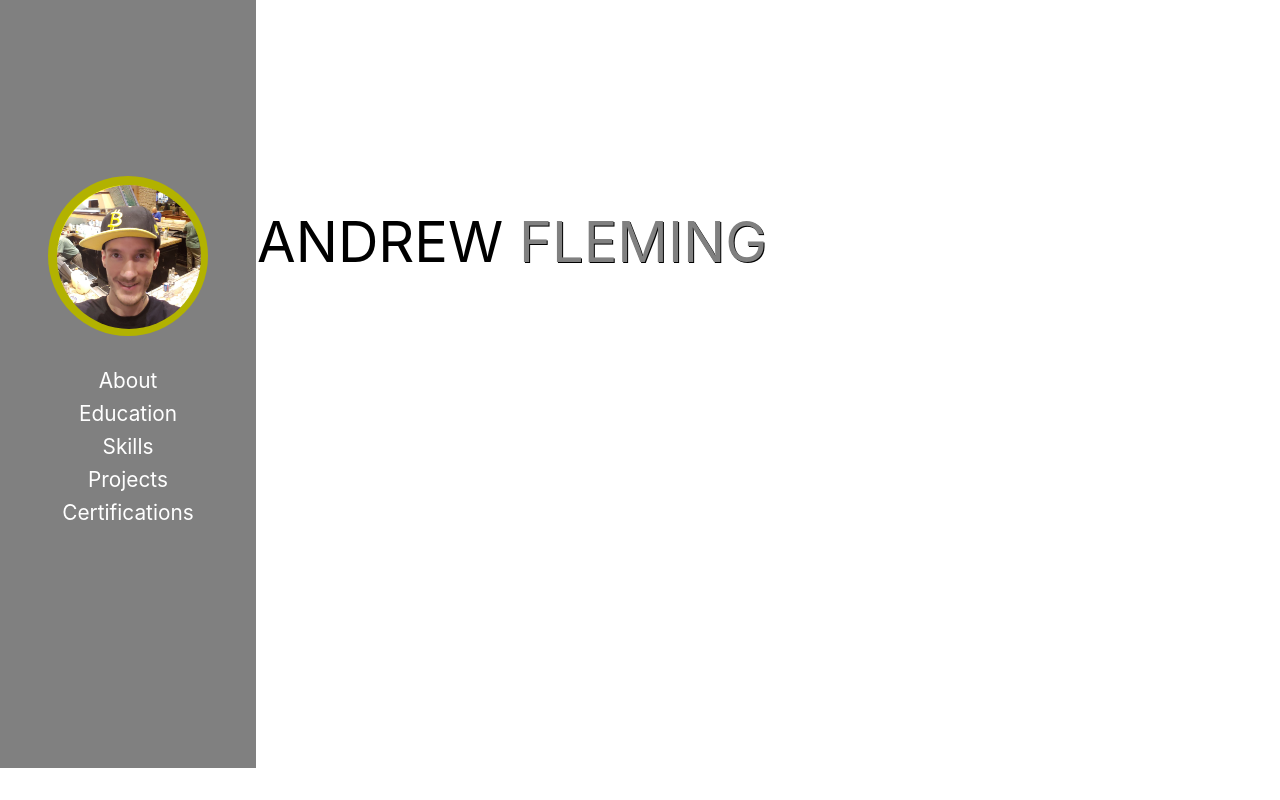
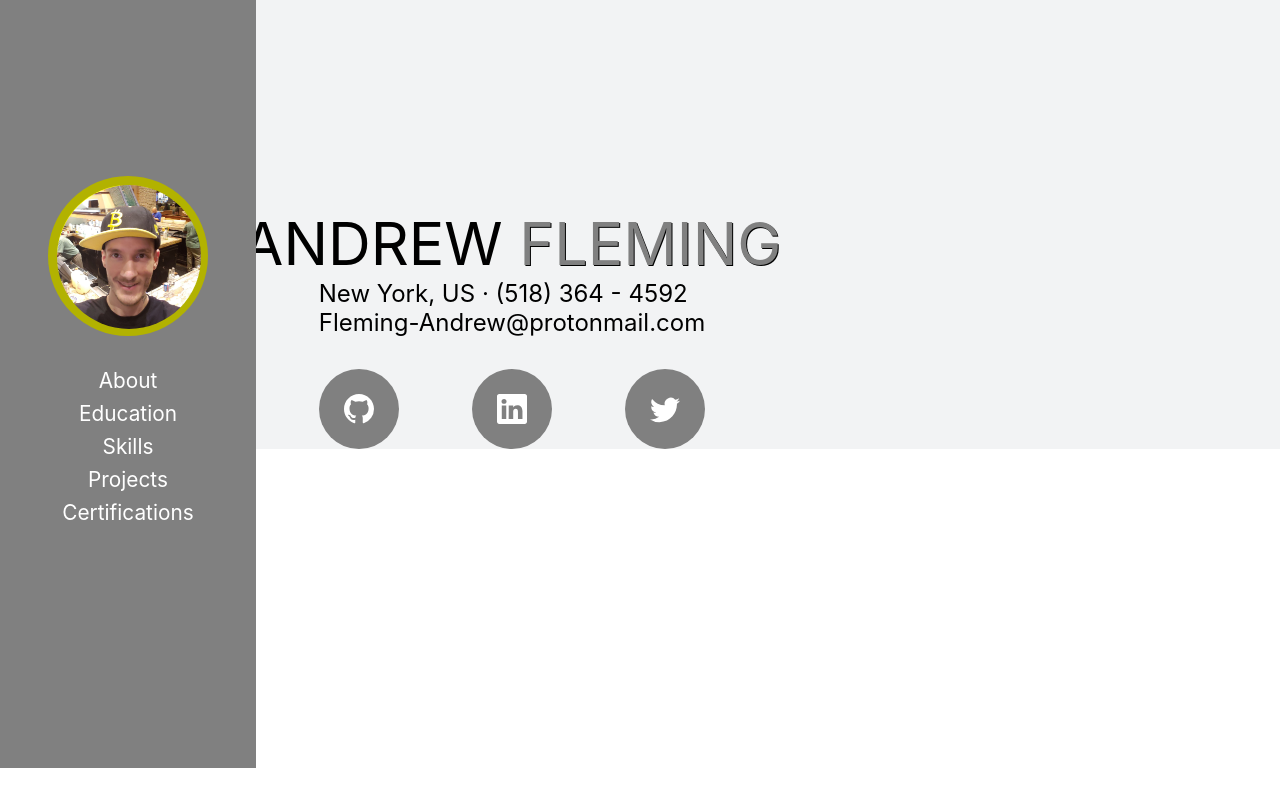
Before and after one commit to andrew-fleming/my-portfolio, a React (Create React App) app: page / in a window 1280 px wide. Built offline with nearby package versions, Linux system fonts and the light colour scheme.

Commit message:
Began About Me section

```diff
--- a/package.json
+++ b/package.json
@@ -6,6 +6,7 @@
     "@testing-library/jest-dom": "^5.11.4",
     "@testing-library/react": "^11.1.0",
     "@testing-library/user-event": "^12.1.10",
+    "bootstrap-icons": "^1.2.2",
     "react": "^17.0.1",
     "react-dom": "^17.0.1",
     "react-scripts": "4.0.1",
--- a/src/App.js
+++ b/src/App.js
@@ -1,10 +1,17 @@
 import './App.css';
 import Main from './components/Main'
+import styled from 'styled-components'
+
+const Background = styled.div`
+  background-color: #F2F3F4;
+`;
 
 function App() {
   return (
-      <Main>
-      </Main>
+
+    <Background>
+      <Main/>
+    </Background>
 
   );
 }
--- a/src/components/About.jsx
+++ b/src/components/About.jsx
@@ -7,8 +7,14 @@
     justify-content: center;
 `;
 
+const SubContainer = styled.div`
+    display: flex;
+    flex-direction: column;
+    align-items: center;
+`;
+
 const Title = styled.div`
-    font-size: 3.5rem;
+    font-size: 3.7rem;
 `;
 
 const Color = styled.span`
@@ -16,14 +22,50 @@
     text-shadow: 1px 1px black;
 `;
 
+const Location = styled.span`
+    font-size: 1.5rem;
+`;
+
+const ImgCircle = styled.div`
+    background-color: grey;
+    width: 5rem;
+    height: 5rem;
+    border-radius: 2.5rem;
+    display: flex;
+    align-items: center;
+    justify-content: center;
+`;
+
+const ImgDiv = styled.div`
+    margin-top: 2rem;
+    display: flex;
+    justify-content: space-between;
+`;
+
 export default function About() {
 
     let firstName = 'ANDREW '
     let lastName = 'FLEMING'
 
+    let location = 'New York, US · (518) 364 - 4592'
+    let email = 'Fleming-Andrew@protonmail.com'
+
+    let linkedinIcon = <svg xmlns="http://www.w3.org/2000/svg" width="30" height="30" fill="white" class="bi bi-linkedin" viewBox="0 0 16 16">
+        <path d="M0 1.146C0 .513.526 0 1.175 0h13.65C15.474 0 16 .513 16 1.146v13.708c0 .633-.526 1.146-1.175 1.146H1.175C.526 16 0 15.487 0 14.854V1.146zm4.943 12.248V6.169H2.542v7.225h2.401zm-1.2-8.212c.837 0 1.358-.554 1.358-1.248-.015-.709-.52-1.248-1.342-1.248-.822 0-1.359.54-1.359 1.248 0 .694.521 1.248 1.327 1.248h.016zm4.908 8.212V9.359c0-.216.016-.432.08-.586.173-.431.568-.878 1.232-.878.869 0 1.216.662 1.216 1.634v3.865h2.401V9.25c0-2.22-1.184-3.252-2.764-3.252-1.274 0-1.845.7-2.165 1.193v.025h-.016a5.54 5.54 0 0 1 .016-.025V6.169h-2.4c.03.678 0 7.225 0 7.225h2.4z"/>
+        </svg>
+
+    let githubIcon = <svg xmlns="http://www.w3.org/2000/svg" width="30" height="30" fill="white" class="bi bi-github" viewBox="0 0 16 16">
+        <path d="M8 0C3.58 0 0 3.58 0 8c0 3.54 2.29 6.53 5.47 7.59.4.07.55-.17.55-.38 0-.19-.01-.82-.01-1.49-2.01.37-2.53-.49-2.69-.94-.09-.23-.48-.94-.82-1.13-.28-.15-.68-.52-.01-.53.63-.01 1.08.58 1.23.82.72 1.21 1.87.87 2.33.66.07-.52.28-.87.51-1.07-1.78-.2-3.64-.89-3.64-3.95 0-.87.31-1.59.82-2.15-.08-.2-.36-1.02.08-2.12 0 0 .67-.21 2.2.82.64-.18 1.32-.27 2-.27.68 0 1.36.09 2 .27 1.53-1.04 2.2-.82 2.2-.82.44 1.1.16 1.92.08 2.12.51.56.82 1.27.82 2.15 0 3.07-1.87 3.75-3.65 3.95.29.25.54.73.54 1.48 0 1.07-.01 1.93-.01 2.2 0 .21.15.46.55.38A8.012 8.012 0 0 0 16 8c0-4.42-3.58-8-8-8z"/>
+        </svg>
+
+    let twitterIcon = <svg xmlns="http://www.w3.org/2000/svg" width="30" height="30" fill="white" class="bi bi-twitter" viewBox="0 0 16 16">
+        <path d="M5.026 15c6.038 0 9.341-5.003 9.341-9.334 0-.14 0-.282-.006-.422A6.685 6.685 0 0 0 16 3.542a6.658 6.658 0 0 1-1.889.518 3.301 3.301 0 0 0 1.447-1.817 6.533 6.533 0 0 1-2.087.793A3.286 3.286 0 0 0 7.875 6.03a9.325 9.325 0 0 1-6.767-3.429 3.289 3.289 0 0 0 1.018 4.382A3.323 3.323 0 0 1 .64 6.575v.045a3.288 3.288 0 0 0 2.632 3.218 3.203 3.203 0 0 1-.865.115 3.23 3.23 0 0 1-.614-.057 3.283 3.283 0 0 0 3.067 2.277A6.588 6.588 0 0 1 .78 13.58a6.32 6.32 0 0 1-.78-.045A9.344 9.344 0 0 0 5.026 15z"/>
+        </svg>
+
+
     return (
         <Container>
-
+            <SubContainer>
             <Title>
 
                 {firstName}
@@ -33,6 +75,18 @@
 
             </Title>
 
+                <Location>
+                    {location}
+                    <div>
+                        {email}
+                    </div>
+                    <ImgDiv>
+                        <ImgCircle> { githubIcon } </ImgCircle>
+                        <ImgCircle> { linkedinIcon } </ImgCircle>
+                        <ImgCircle> { twitterIcon } </ImgCircle>
+                    </ImgDiv>
+                </Location>
+            </SubContainer>
         </Container>
     )
 }
--- a/src/components/Sidebar.jsx
+++ b/src/components/Sidebar.jsx
@@ -4,7 +4,6 @@
 import Self from '../assets/Self.jpeg'
 
 const Container = styled.div`
-    height 48rem;
     display: flex;
     justify-content: center;
 `;
```
Also changed, not shown: 2 other files (tests, documents, lock files or other folders).
